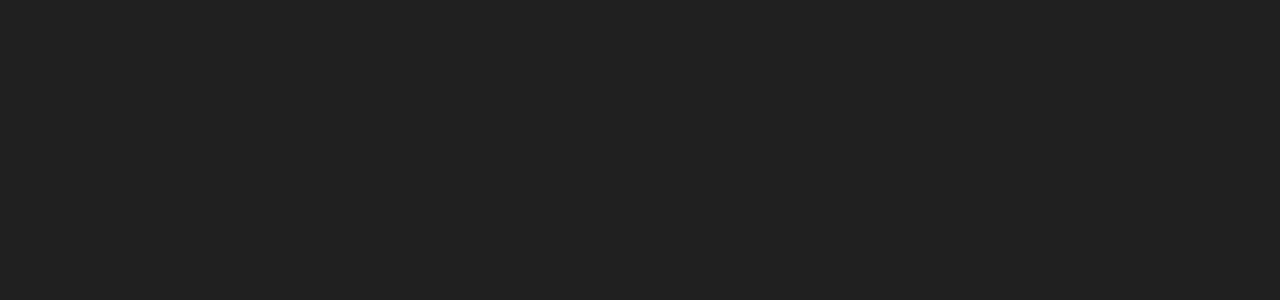
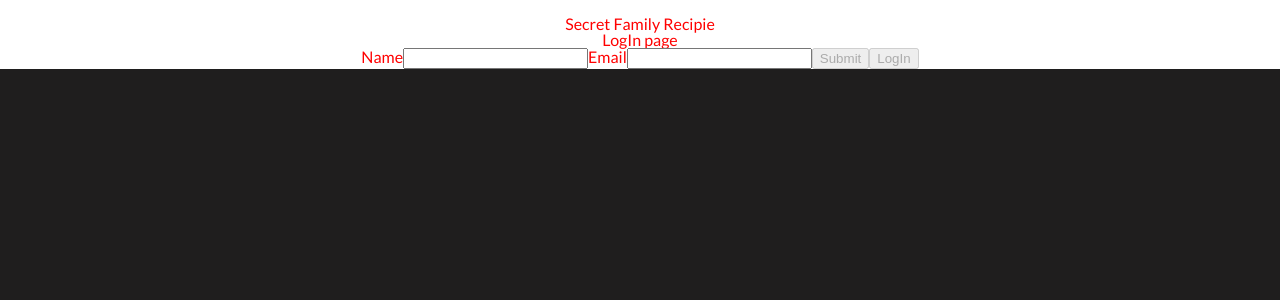
Before and after one commit to SecretFamilyRecipes-4/Frontend, a React (Create React App) app in the folder secret-family-fe/: page /log-in in a window 1280 px wide. Shown: the top 300 px of the page. Built offline with nearby package versions, Linux system fonts and the light colour scheme.

Commit message:
Fixed errors in app rendering

```diff
--- a/secret-family-fe/src/App.css
+++ b/secret-family-fe/src/App.css
@@ -38,6 +38,9 @@
 }
 
 body {
-  background-color: #1f1e1e;
+  background-color: white;
+  color:red;
+}
+.header {
   color: white;
 }
--- a/secret-family-fe/src/App.js
+++ b/secret-family-fe/src/App.js
@@ -5,7 +5,12 @@
 import LogIn from './components/LogIn';
 import Footer from './components/Footer';
 import { Route, Link, Switch } from "react-router-dom";
-
+import PrivateRoute from "./components/PrivateRoute";
+import SignUpPage from "./views/SignUpPage";
+import AddRecipe from "./views/AddRecipe";
+import RecipesDashboard from "./views/RecipesDashboard";
+import SingleRecipe from "./views/SingleRecipe";
+import UpdateRecipe from "./views/UpdateRecipe";
 import "./css/main.css";
 import "./App.css";
 
@@ -15,15 +20,16 @@
 
   return (
     <div className='App'>
-    <h1>Secret Family Recipie</h1>
+    <h1 className='header'>Secret Family Recipie</h1>
     <Switch>
-        <Route path='/signup-form'>
-          <Form signup={SignUp} />
+        <PrivateRoute exact path='/' component={RecipesDashboard} />
+        <Route path='/log-in' component={LogIn} />
+        <Route path='/login'>
+          <LogIn />
         </Route>
-        <Route path='/login-page'>
-          <Form login={LogIn} />
-        </Route>
-        <Route path='/' component={App} />
+        <PrivateRoute path='/recipes/view/:id' component={SingleRecipe} />
+        <PrivateRoute path='/recipes/edit/:id' component={UpdateRecipe} />
+        <PrivateRoute path='/add-recipe' component={AddRecipe} />
       </Switch>
 
     </div>
--- a/secret-family-fe/src/index.css
+++ b/secret-family-fe/src/index.css
@@ -5,6 +5,7 @@
     sans-serif;
   -webkit-font-smoothing: antialiased;
   -moz-osx-font-smoothing: grayscale;
+  background-color: white !important;
 }
 
 code {
--- a/secret-family-fe/src/index.js
+++ b/secret-family-fe/src/index.js
@@ -7,7 +7,7 @@
 import { Provider } from "react-redux";
 import appReducer from "./reducers";
 import "./css/main.css";
-
+import App from './App.js'
 import LogIn from "./components/LogIn";
 import SignUpPage from "./views/SignUpPage";
 import AddRecipe from "./views/AddRecipe";
@@ -26,16 +26,8 @@
 ReactDOM.render(
   <Provider store={store}>
     <Router>
-      <Switch>
-        <PrivateRoute exact path='/' component={RecipesDashboard} />
-        {/* <Route path='/log-in' component={LoginPage} /> */}
-        <Route path='/login'>
-          <LogIn />
-        </Route>
-        <PrivateRoute path='/recipes/view/:id' component={SingleRecipe} />
-        <PrivateRoute path='/recipes/edit/:id' component={UpdateRecipe} />
-        <PrivateRoute path='/add-recipe' component={AddRecipe} />
-      </Switch>
+
+      <App></App>
     </Router>
   </Provider>,
   document.getElementById("root")
```
